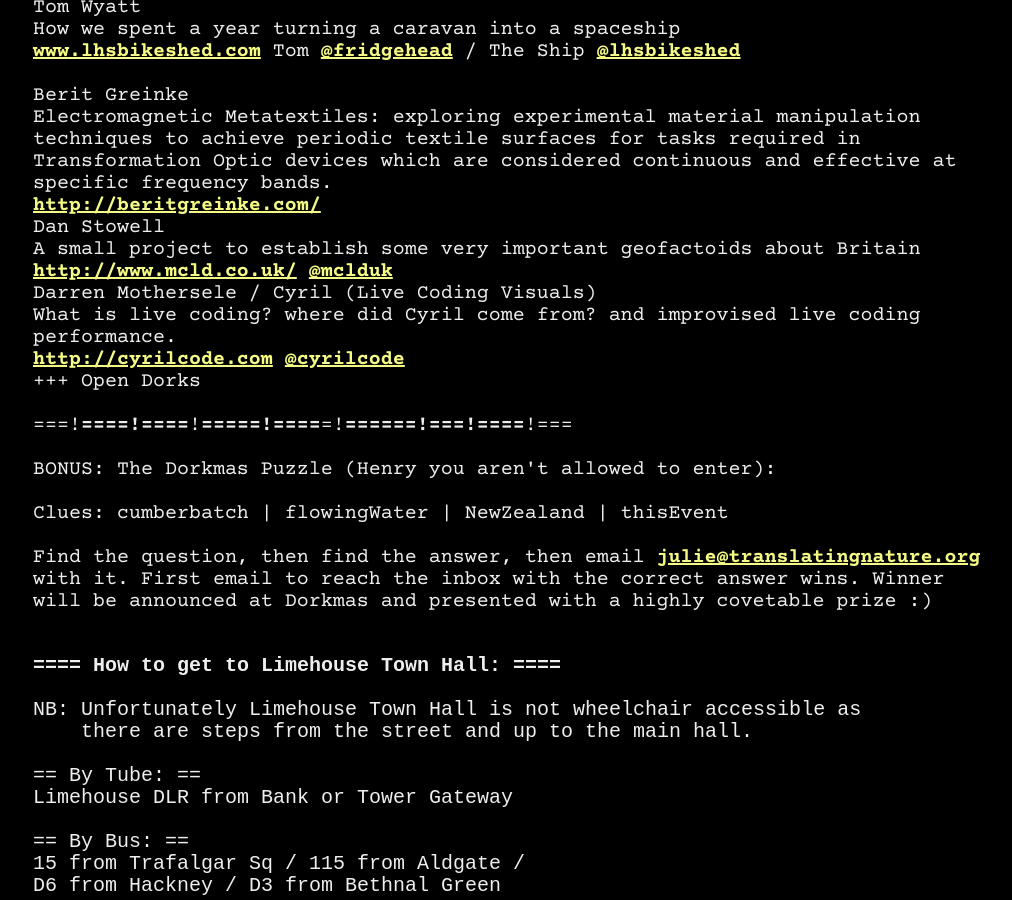
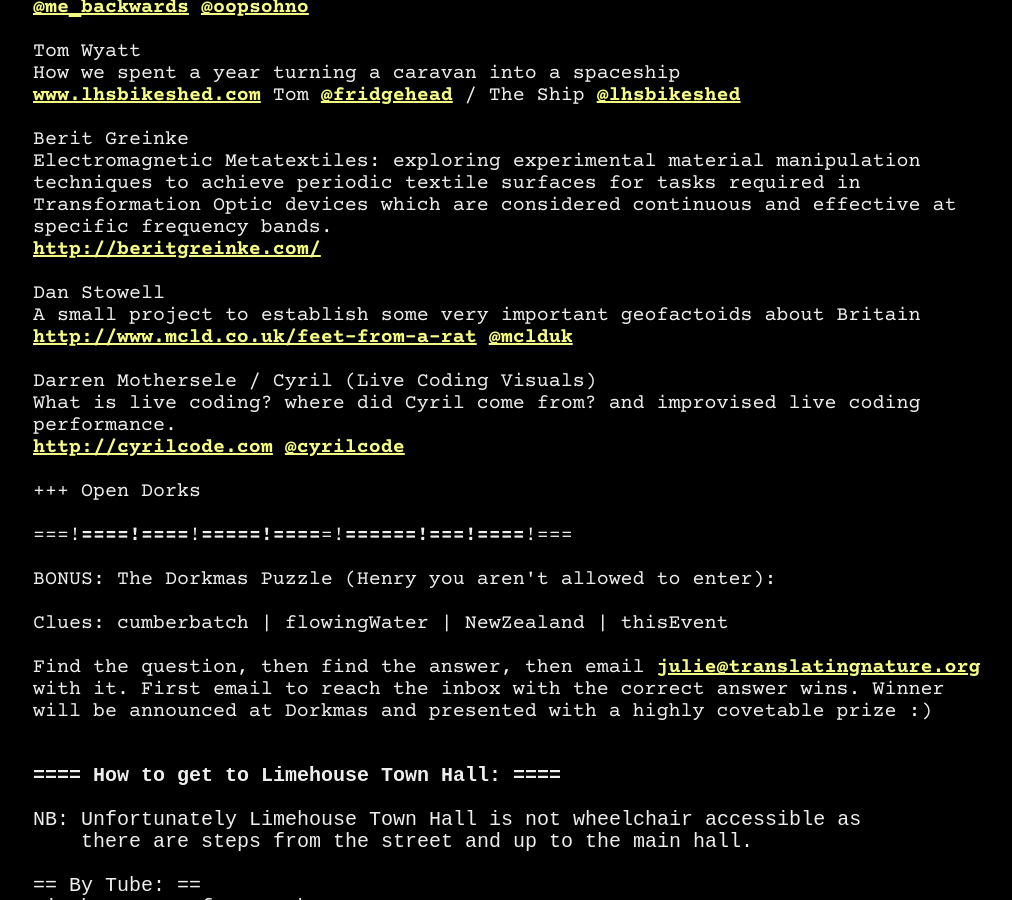
Before and after one commit to dorkbotlondon/dorkbotlondon.github.io, a Jekyll site: the page built from _posts/2014-12-15-86.html, in a window 1280 px wide and 900 px high, scrolled down 1112 px. Shown: the whole window, without its empty margins (57-1069 px from the left). Built offline with Jekyll 4.4.1, drawn with Linux system fonts in a browser that asks for light colours; Markdown is read by kramdown in place of the engine named in the settings; a script that is not in the unit is left out.

Commit message:
Add correct link to Dan's talk at #86, fix formatting

```diff
--- a/_posts/2014-12-15-86.html
+++ b/_posts/2014-12-15-86.html
@@ -42,14 +42,14 @@
 pixelpusher (AKA Evan Raskob)<br/>
 making sound into 3D printed objects of art: sound spirals<br/>
 <a href="http://pixelist.info">http://pixelist.info</a>
-<a href='https://twitter.com/evanraskob'>@evanraskob</a>
+<a href='https://twitter.com/evanraskob'>@evanraskob</a><br/>
 <br/>
 Giles & Wiseman<br/>
 Emilie Giles and Sarah Wiseman will present their work around eTextiles and<br/>
 accessibility in cultural spaces, including running workshops for young visually<br/>
 impaired people and creating eTextile based installations for immersive theatre.<br/>
 <a href="http://www.emiliegiles.co.uk/eTextiles-and-Touch-Based-Interaction-for-Accessibility">http://www.emiliegiles.co.uk/eTextiles-and-Touch-Based-Interaction-for-Accessibility</a>
-<a href='https://twitter.com/me_backwards'>@me_backwards</a> <a href='https://twitter.com/oopsohno'>@oopsohno</a>
+<a href='https://twitter.com/me_backwards'>@me_backwards</a> <a href='https://twitter.com/oopsohno'>@oopsohno</a><br/>
 <br/>
 Tom Wyatt<br/>
 How we spent a year turning a caravan into a spaceship<br/>
@@ -62,18 +62,18 @@
 techniques to achieve periodic textile surfaces for tasks required in<br/>
 Transformation Optic devices which are considered continuous and effective at<br/>
 specific frequency bands.<br/>
-<a href="http://beritgreinke.com/">http://beritgreinke.com/</a>
+<a href="http://beritgreinke.com/">http://beritgreinke.com/</a><br/>
 <br/>
 Dan Stowell<br/>
 A small project to establish some very important geofactoids about Britain<br/>
-<a href="http://www.mcld.co.uk/">http://www.mcld.co.uk/</a>
-<a href='https://twitter.com/mclduk'>@mclduk</a>
+<a href="http://www.mcld.co.uk/feet-from-a-rat">http://www.mcld.co.uk/feet-from-a-rat</a>
+<a href='https://twitter.com/mclduk'>@mclduk</a></br>
 <br/>
 Darren Mothersele / Cyril (Live Coding Visuals)<br/>
 What is live coding? where did Cyril come from? and improvised live coding<br/>
 performance.<br/>
 <a href="http://cyrilcode.com">http://cyrilcode.com</a>
-<a href='https://twitter.com/cyrilcode'>@cyrilcode</a>
+<a href='https://twitter.com/cyrilcode'>@cyrilcode</a><br/>
 <br/>
 +++ Open Dorks<br/>
 <br/>
```
